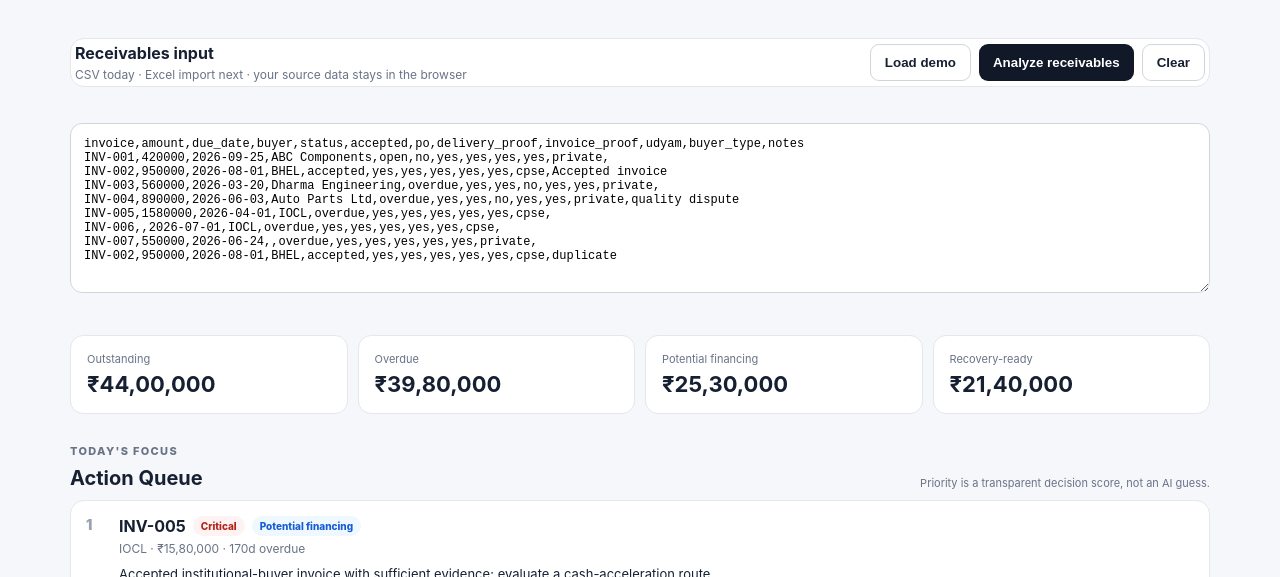
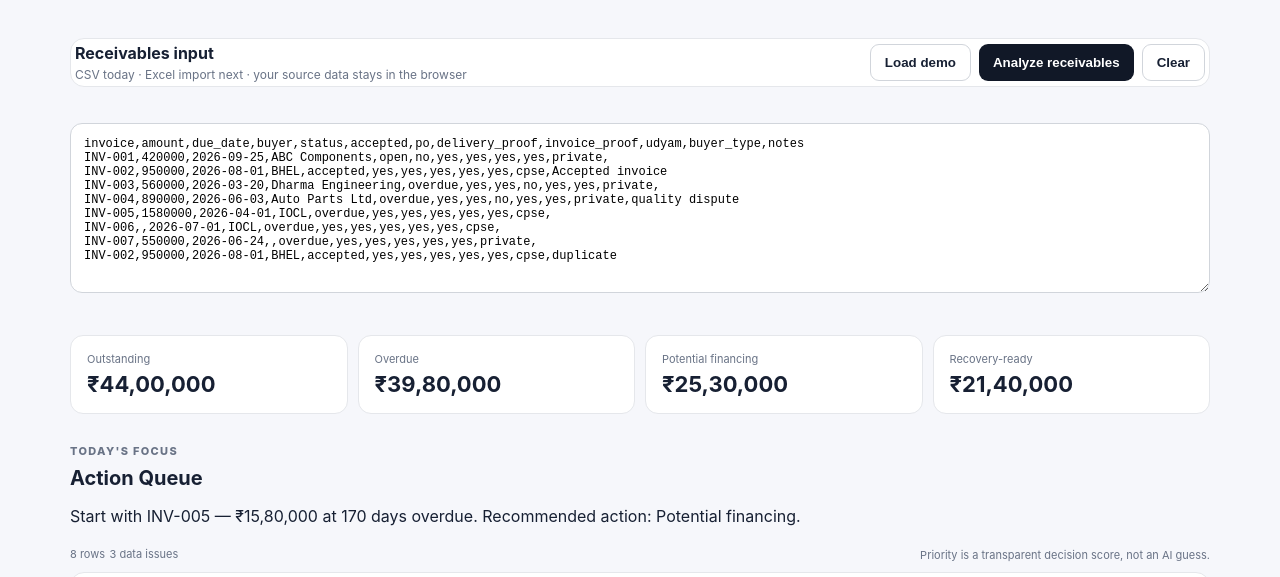
Before and after one commit to Exploiter69/receivables-action-analyzer, a website with bundled scripts: page index.html in a window 1280 px wide. Shown: the part 223-800 px from the top of the page. Built offline with nearby package versions, Linux system fonts and the light colour scheme.

Commit message:
Show actionable Today’s Focus summary

```diff
--- a/index.html
+++ b/index.html
@@ -4,7 +4,7 @@
 <section class="toolbar panel"><div><b>Receivables input</b><span>CSV today · Excel import next · your source data stays in the browser</span></div><div class="buttons"><button id="sample" class="secondary">Load demo</button><button id="analyze">Analyze receivables</button><button id="clear" class="secondary">Clear</button></div></section>
 <div id="importStatus" class="status" aria-live="polite"></div><textarea id="csv" aria-label="CSV receivables"></textarea>
 <section class="metrics" id="kpis"></section>
-<section class="section-head"><div><p class="eyebrow">TODAY'S FOCUS</p><h2>Action Queue</h2><span id="count"></span> <span id="issues"></span></div><div class="legend">Priority is a transparent decision score, not an AI guess.</div></section>
+<section class="section-head"><div><p class="eyebrow">TODAY'S FOCUS</p><h2>Action Queue</h2><p id="focus" class="focus"></p><span id="count"></span> <span id="issues"></span></div><div class="legend">Priority is a transparent decision score, not an AI guess.</div></section>
 <section id="queue" class="queue"></section>
 <section class="section-head"><div><p class="eyebrow">SOURCE OF TRUTH</p><h2>All Receivables</h2><span id="filterHint">Every imported row</span></div></section><section class="panel table-panel" id="all"></section>
 <footer>DuePilot provides decision support. Financing and recovery labels are opportunities for review, not legal, accounting or financing advice.</footer></main>
```
